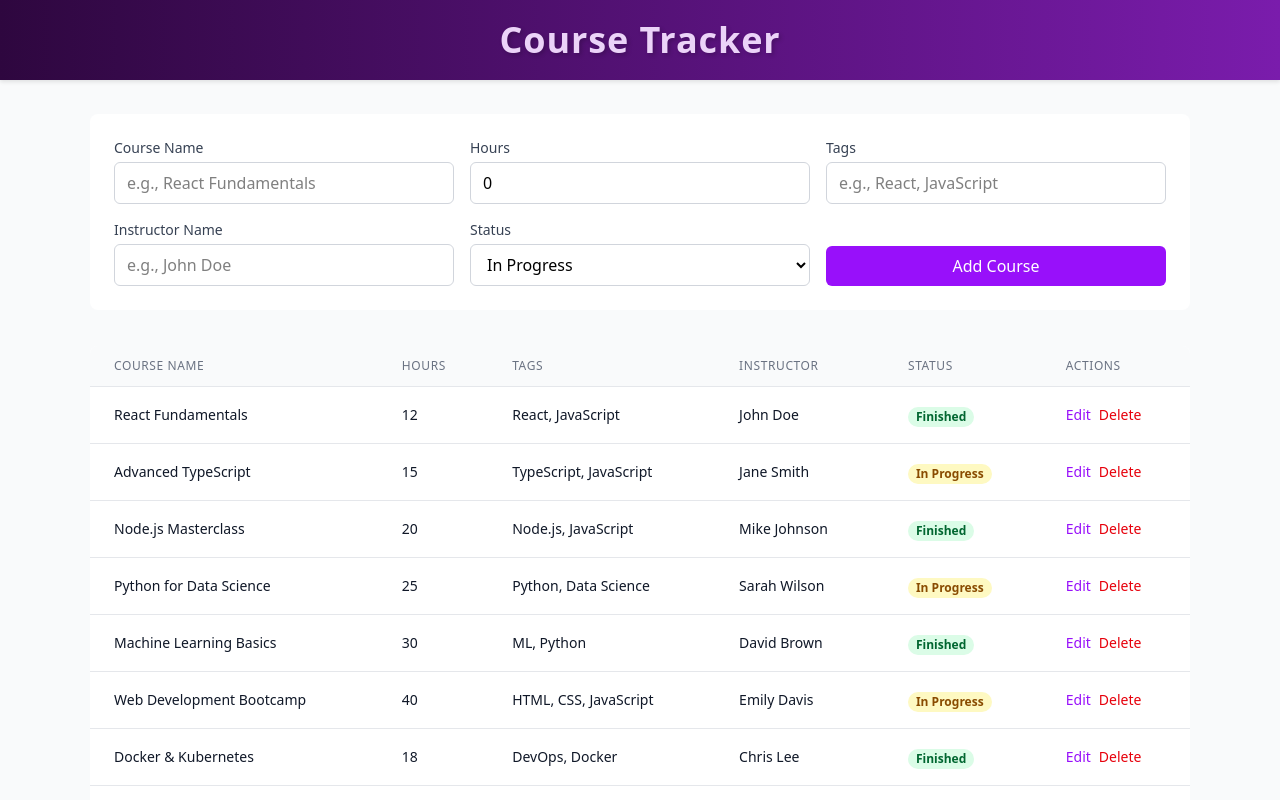
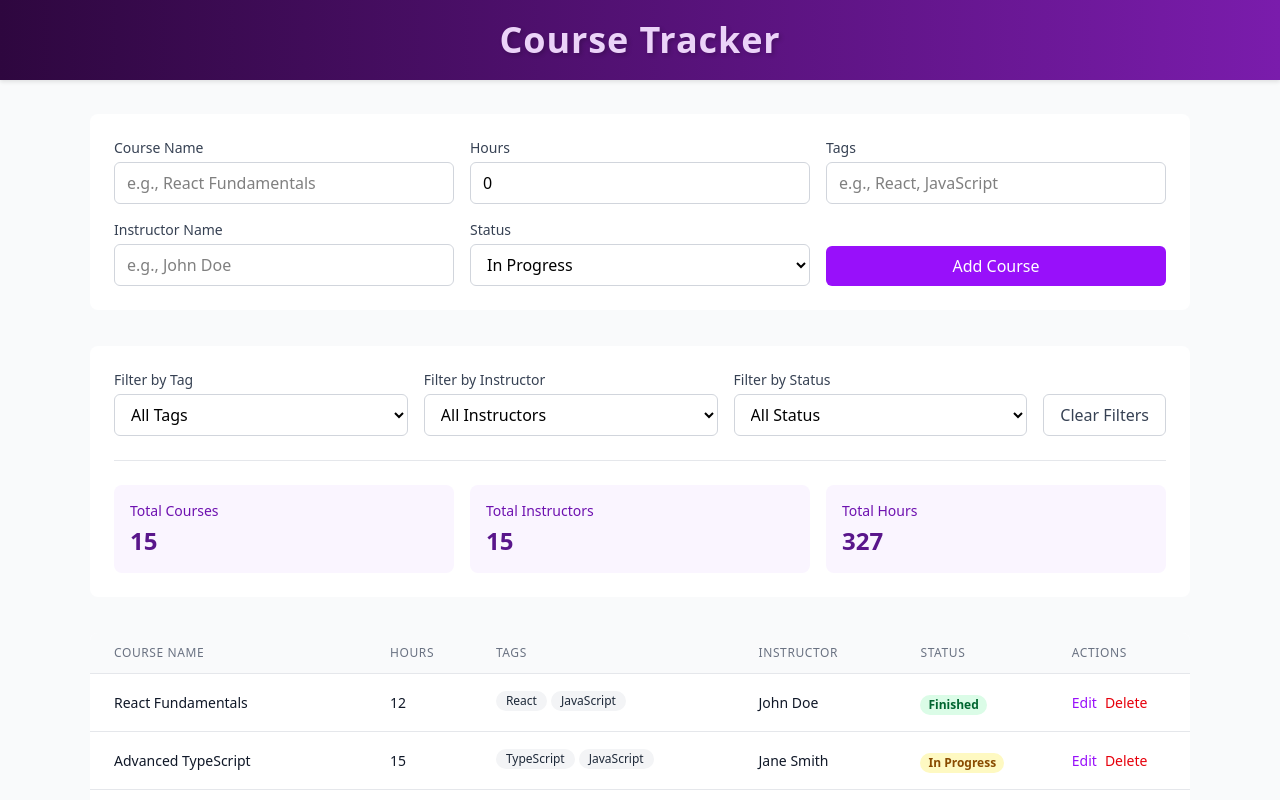
Before and after one commit to devkoushiik/course_tracker, a Next.js app: page / in a window 1280 px wide. Shown: the top 800 px of the page. Built offline with nearby package versions, Linux system fonts and the light colour scheme.

Commit message:
filter feature added

```diff
--- a/app/components/CourseForm.tsx
+++ b/app/components/CourseForm.tsx
@@ -1,6 +1,6 @@
 "use client";
 
-import React, { useState, useEffect } from 'react';
+import React, { useState, useEffect, useMemo } from 'react';
 import toast, { Toaster } from 'react-hot-toast';
 
 interface Course {
@@ -12,10 +12,21 @@ interface Course {
   status: 'in_progress' | 'finished';
 }
 
+interface FilterStats {
+  tag: { [key: string]: number };
+  instructor: { [key: string]: number };
+  status: { [key: string]: number };
+}
+
 const CourseForm = () => {
   const [courses, setCourses] = useState<Course[]>([]);
   const [currentPage, setCurrentPage] = useState(1);
   const [editingCourse, setEditingCourse] = useState<Course | null>(null);
+  const [filters, setFilters] = useState({
+    tag: '',
+    instructor: '',
+    status: ''
+  });
   const rowsPerPage = 10;
   const [formData, setFormData] = useState<Omit<Course, 'id'>>({
     course_name: '',
@@ -24,6 +35,46 @@ const CourseForm = () => {
     instructor_name: '',
     status: 'in_progress'
   });
+
+  // Calculate filter stats
+  const filterStats = useMemo(() => {
+    const stats: FilterStats = {
+      tag: {},
+      instructor: {},
+      status: {}
+    };
+
+    courses.forEach(course => {
+      // Count tags
+      course.tags.split(',').forEach(tag => {
+        const trimmedTag = tag.trim();
+        stats.tag[trimmedTag] = (stats.tag[trimmedTag] || 0) + 1;
+      });
+
+      // Count instructors
+      stats.instructor[course.instructor_name] = (stats.instructor[course.instructor_name] || 0) + 1;
+
+      // Count status
+      stats.status[course.status] = (stats.status[course.status] || 0) + 1;
+    });
+
+    return stats;
+  }, [courses]);
+
+  // Filter courses based on selected filters
+  const filteredCourses = useMemo(() => {
+    return courses.filter(course => {
+      const matchesTag = !filters.tag || course.tags.split(',').some(tag => tag.trim() === filters.tag);
+      const matchesInstructor = !filters.instructor || course.instructor_name === filters.instructor;
+      const matchesStatus = !filters.status || course.status === filters.status;
+      return matchesTag && matchesInstructor && matchesStatus;
+    });
+  }, [courses, filters]);
+
+  // Get unique values for filter dropdowns
+  const uniqueTags = useMemo(() => Object.keys(filterStats.tag), [filterStats.tag]);
+  const uniqueInstructors = useMemo(() => Object.keys(filterStats.instructor), [filterStats.instructor]);
+  const uniqueStatuses = useMemo(() => Object.keys(filterStats.status), [filterStats.status]);
 
   useEffect(() => {
     // Clear localStorage for testing
@@ -167,14 +218,31 @@ const CourseForm = () => {
     });
   };
 
-  // Pagination calculations
-  const totalPages = Math.ceil(courses.length / rowsPerPage);
+  // Pagination calculations with filtered courses
+  const totalPages = Math.ceil(filteredCourses.length / rowsPerPage);
   const startIndex = (currentPage - 1) * rowsPerPage;
   const endIndex = startIndex + rowsPerPage;
-  const currentCourses = courses.slice(startIndex, endIndex);
+  const currentCourses = filteredCourses.slice(startIndex, endIndex);
 
   const handlePageChange = (page: number) => {
     setCurrentPage(page);
+  };
+
+  const handleFilterChange = (type: keyof typeof filters, value: string) => {
+    setFilters(prev => ({
+      ...prev,
+      [type]: value
+    }));
+    setCurrentPage(1); // Reset to first page when filter changes
+  };
+
+  const clearFilters = () => {
+    setFilters({
+      tag: '',
+      instructor: '',
+      status: ''
+    });
+    setCurrentPage(1);
   };
 
   return (
@@ -263,6 +331,95 @@ const CourseForm = () => {
         </form>
       </div>
 
+      <div className="relative p-[2px] rounded-lg bg-gradient-to-r from-purple-dark via-purple-medium to-purple-light mb-8">
+        <div className="bg-white rounded-lg p-6">
+          <div className="flex flex-wrap gap-4 items-end mb-6">
+            <div className="flex-1 min-w-[200px]">
+              <label className="block text-sm font-medium text-gray-700 mb-1">Filter by Tag</label>
+              <select
+                value={filters.tag}
+                onChange={(e) => handleFilterChange('tag', e.target.value)}
+                className="w-full px-3 py-2 border border-gray-300 rounded-md focus:outline-none focus:ring-2 focus:ring-purple-500"
+              >
+                <option value="">All Tags</option>
+                {uniqueTags.map(tag => (
+                  <option key={tag} value={tag}>
+                    {tag} ({filterStats.tag[tag]})
+                  </option>
+                ))}
+              </select>
+            </div>
+            <div className="flex-1 min-w-[200px]">
+              <label className="block text-sm font-medium text-gray-700 mb-1">Filter by Instructor</label>
+              <select
+                value={filters.instructor}
+                onChange={(e) => handleFilterChange('instructor', e.target.value)}
+                className="w-full px-3 py-2 border border-gray-300 rounded-md focus:outline-none focus:ring-2 focus:ring-purple-500"
+              >
+                <option value="">All Instructors</option>
+                {uniqueInstructors.map(instructor => (
+                  <option key={instructor} value={instructor}>
+                    {instructor} ({filterStats.instructor[instructor]})
+                  </option>
+                ))}
+              </select>
+            </div>
+            <div className="flex-1 min-w-[200px]">
+              <label className="block text-sm font-medium text-gray-700 mb-1">Filter by Status</label>
+              <select
+                value={filters.status}
+                onChange={(e) => handleFilterChange('status', e.target.value)}
+                className="w-full px-3 py-2 border border-gray-300 rounded-md focus:outline-none focus:ring-2 focus:ring-purple-500"
+              >
+                <option value="">All Status</option>
+                {uniqueStatuses.map(status => (
+                  <option key={status} value={status}>
+                    {status === 'finished' ? 'Finished' : 'In Progress'} ({filterStats.status[status]})
+                  </option>
+                ))}
+              </select>
+            </div>
+            <button
+              onClick={clearFilters}
+              className="px-4 py-2 border border-gray-300 rounded-md text-gray-700 hover:bg-gray-50 transition-colors"
+            >
+              Clear Filters
+            </button>
+          </div>
+
+          {/* Stats Summary Section */}
+          <div className="grid grid-cols-1 md:grid-cols-3 gap-4 mt-6 pt-6 border-t border-gray-200">
+            <div className="bg-purple-50 rounded-lg p-4">
+              <h3 className="text-sm font-medium text-purple-800">Total Courses</h3>
+              <p className="mt-1 text-2xl font-semibold text-purple-900">
+                {filteredCourses.length}
+                <span className="text-sm font-normal text-purple-600 ml-2">
+                  {filters.tag || filters.instructor || filters.status ? '(Filtered)' : ''}
+                </span>
+              </p>
+            </div>
+            <div className="bg-purple-50 rounded-lg p-4">
+              <h3 className="text-sm font-medium text-purple-800">Total Instructors</h3>
+              <p className="mt-1 text-2xl font-semibold text-purple-900">
+                {Object.keys(filterStats.instructor).length}
+                <span className="text-sm font-normal text-purple-600 ml-2">
+                  {filters.instructor ? '(Filtered)' : ''}
+                </span>
+              </p>
+            </div>
+            <div className="bg-purple-50 rounded-lg p-4">
+              <h3 className="text-sm font-medium text-purple-800">Total Hours</h3>
+              <p className="mt-1 text-2xl font-semibold text-purple-900">
+                {filteredCourses.reduce((sum, course) => sum + course.hours, 0)}
+                <span className="text-sm font-normal text-purple-600 ml-2">
+                  {filters.tag || filters.instructor || filters.status ? '(Filtered)' : ''}
+                </span>
+              </p>
+            </div>
+          </div>
+        </div>
+      </div>
+
       <div className="relative p-[2px] rounded-lg bg-gradient-to-r from-purple-dark via-purple-medium to-purple-light">
         <div className="bg-white rounded-lg overflow-hidden">
           <table className="min-w-full divide-y divide-gray-200">
@@ -281,7 +438,20 @@ const CourseForm = () => {
                 <tr key={course.id}>
                   <td className="px-6 py-4 whitespace-nowrap text-sm text-gray-900">{course.course_name}</td>
                   <td className="px-6 py-4 whitespace-nowrap text-sm text-gray-900">{course.hours}</td>
-                  <td className="px-6 py-4 whitespace-nowrap text-sm text-gray-900">{course.tags}</td>
+                  <td className="px-6 py-4 whitespace-nowrap text-sm text-gray-900">
+                    {course.tags.split(',').map((tag, index) => (
+                      <span
+                        key={index}
+                        className={`inline-flex items-center px-2.5 py-0.5 rounded-full text-xs font-medium mr-1 mb-1 ${
+                          filters.tag === tag.trim()
+                            ? 'bg-purple-100 text-purple-800'
+                            : 'bg-gray-100 text-gray-800'
+                        }`}
+                      >
+                        {tag.trim()}
+                      </span>
+                    ))}
+                  </td>
                   <td className="px-6 py-4 whitespace-nowrap text-sm text-gray-900">{course.instructor_name}</td>
                   <td className="px-6 py-4 whitespace-nowrap">
                     <span className={`px-2 inline-flex text-xs leading-5 font-semibold rounded-full ${
@@ -311,6 +481,19 @@ const CourseForm = () => {
                 </tr>
               ))}
             </tbody>
+            <tfoot className="bg-gray-50">
+              <tr>
+                <td colSpan={6} className="px-6 py-4">
+                  <div className="flex justify-between items-center">
+                    <div className="text-sm text-gray-700">
+                      Showing <span className="font-medium">{startIndex + 1}</span> to{' '}
+                      <span className="font-medium">{Math.min(endIndex, filteredCourses.length)}</span> of{' '}
+                      <span className="font-medium">{filteredCourses.length}</span> results
+                    </div>
+                  </div>
+                </td>
+              </tr>
+            </tfoot>
           </table>
 
           {/* Pagination Controls */}
@@ -336,8 +519,8 @@ const CourseForm = () => {
                 <div>
                   <p className="text-sm text-gray-700">
                     Showing <span className="font-medium">{startIndex + 1}</span> to{' '}
-                    <span className="font-medium">{Math.min(endIndex, courses.length)}</span> of{' '}
-                    <span className="font-medium">{courses.length}</span> results
+                    <span className="font-medium">{Math.min(endIndex, filteredCourses.length)}</span> of{' '}
+                    <span className="font-medium">{filteredCourses.length}</span> results
                   </p>
                 </div>
                 <div>
```
